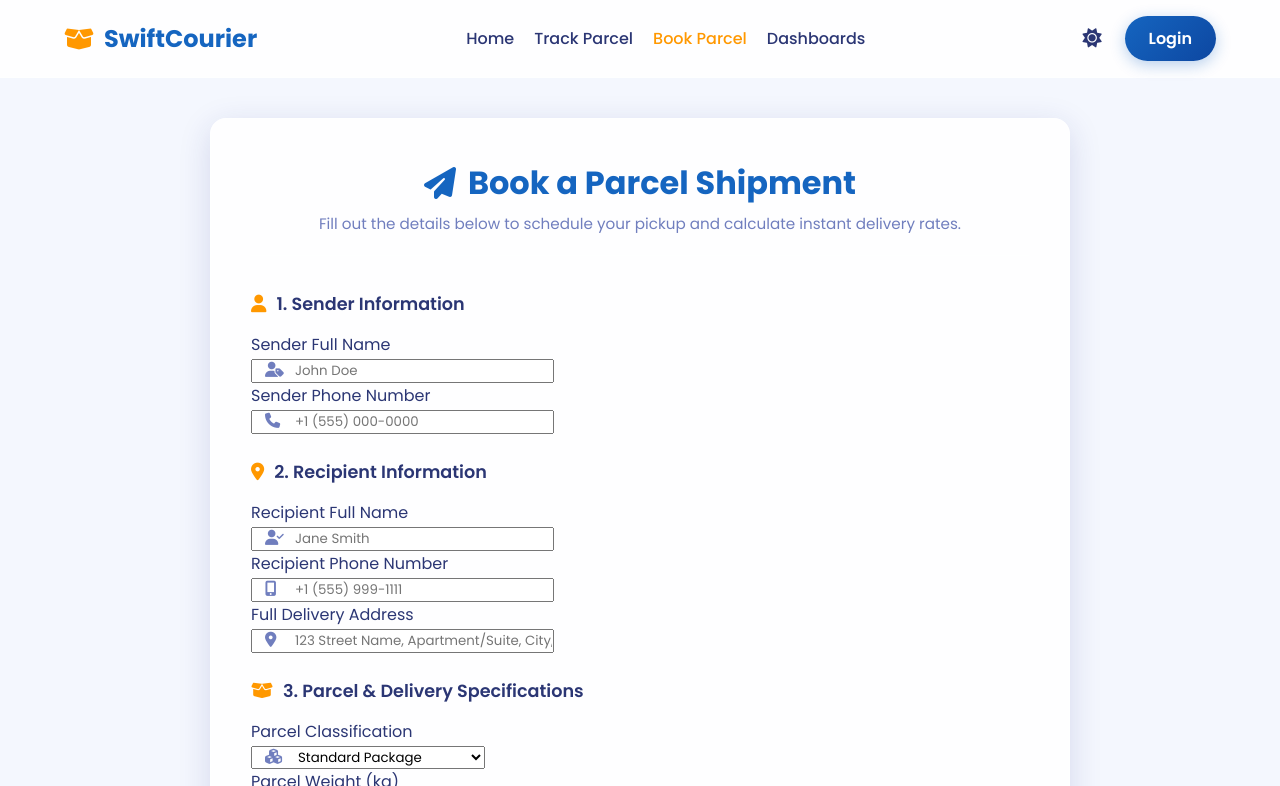
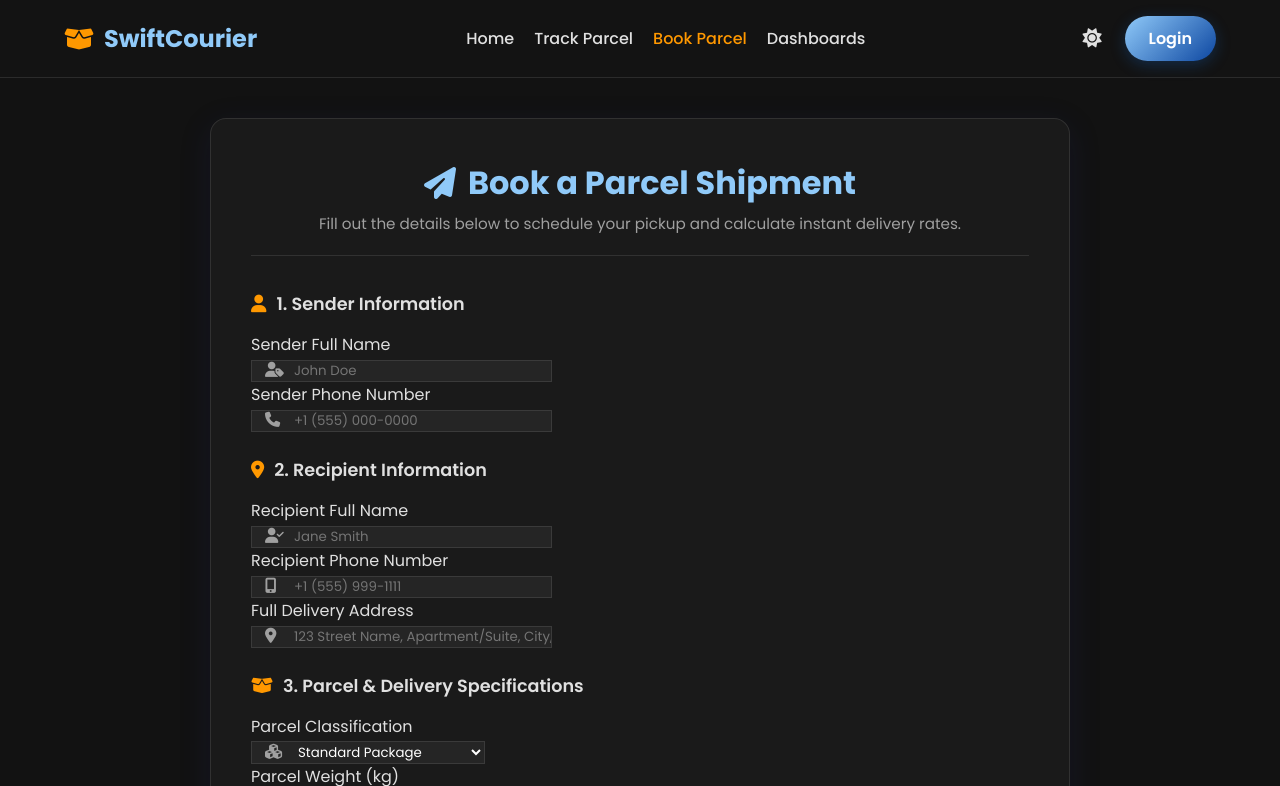
Before and after one commit to harun2006/FIRST, a plain HTML site: page frontend/booking.html in a window 1280 px wide. Both pictures are taken after a click on the button 1094 px from the left and 38 px from the top of the page. Shown: the top 786 px of the page. Drawn offline with Linux system fonts and the light colour scheme.

Commit message:
Add dark theme CSS styles

```diff
--- a/frontend/css/style.css
+++ b/frontend/css/style.css
@@ -209,3 +209,51 @@ select option {
   background-color: #0b1437;
   color: #ffffff;
 }
+/* =========================================
+   DARK THEME OVERRIDES
+   ========================================= */
+body.dark-theme {
+    --bg-color: #121212;
+    --glass-bg: rgba(30, 30, 30, 0.7);
+    --glass-border: rgba(255, 255, 255, 0.1);
+    --text-primary: #e0e0e0;
+    --text-muted: #a0a0a0;
+    --primary: #90caf9;
+    background-color: var(--bg-color);
+    color: var(--text-primary);
+}
+
+body.dark-theme .glass {
+    background: var(--glass-bg);
+    border: 1px solid var(--glass-border);
+    color: var(--text-primary);
+}
+
+body.dark-theme .navbar {
+    background: rgba(20, 20, 20, 0.9);
+    border-bottom: 1px solid var(--glass-border);
+}
+
+body.dark-theme .auth-box,
+body.dark-theme .booking-card {
+    background: var(--glass-bg);
+    border: 1px solid var(--glass-border);
+}
+
+body.dark-theme input,
+body.dark-theme select,
+body.dark-theme .form-control {
+    background: rgba(40, 40, 40, 0.8) !important;
+    color: #ffffff !important;
+    border: 1px solid var(--glass-border) !important;
+}
+
+body.dark-theme .custom-table th {
+    background: rgba(40, 40, 40, 0.8);
+    color: var(--text-primary);
+}
+
+body.dark-theme .custom-table td {
+    color: var(--text-primary);
+    border-bottom: 1px solid var(--glass-border);
+}
```
